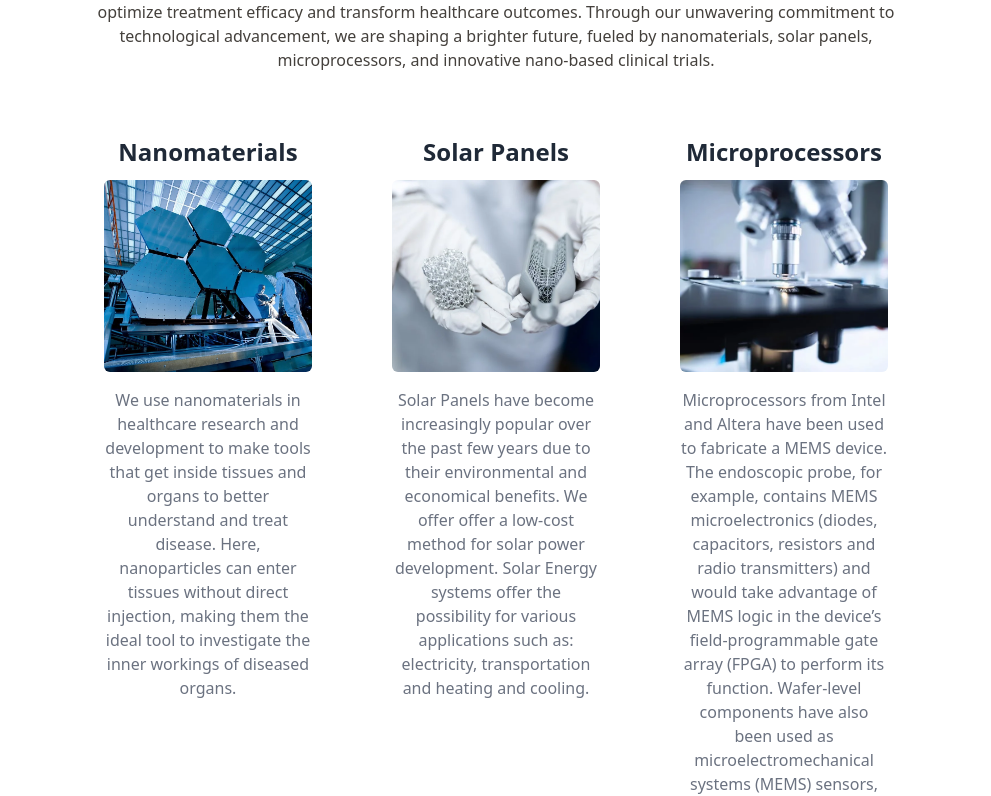
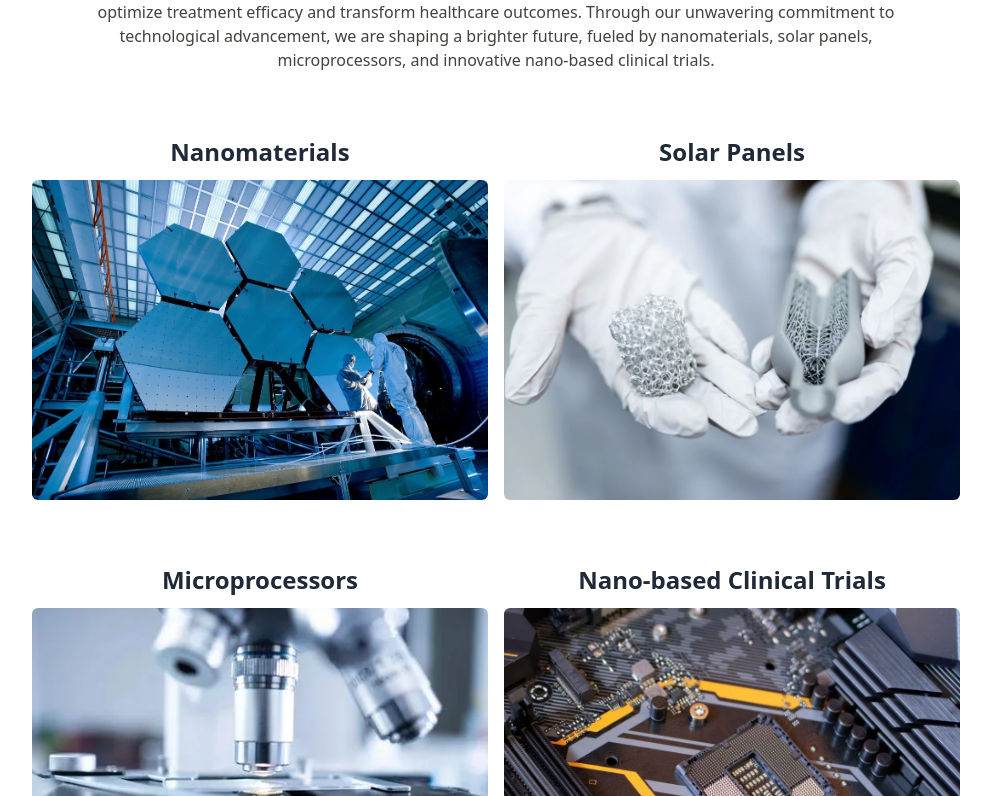
Before and after one commit to VFchristoff/BusinessPage, a React (Create React App) app in the folder website-aurora/: page / in a window 1280 px wide. Shown: the part 2764-3560 px from the top of the page, without its empty margins (144-1135 px from the left). Built offline with nearby package versions, Linux system fonts and the light colour scheme.

Commit message:
Created DynamicColumnsBox_Image_2.js to make a different row layout and hover effect

```diff
--- a/website-aurora/src/App.js
+++ b/website-aurora/src/App.js
@@ -5,6 +5,7 @@ import Homepage from './components/Homepage';
 import About from './components/About';
 import DynamicColumnsBox from "./components/DynamicColumnsBox";
 import DynamicColumnsBox_Image from "./components/DynamicColumnsBox_Image";
+import DynamicColumnsBox_Image_2 from "./components/DynamicColumnsBox_Image_2";
 import Footer from "./components/Footer";
 import Clients from "./components/Clients";
 
@@ -78,7 +79,7 @@ const App = () => {
         title="Our Technologies"
         description="At our company, we have established headquarters in three strategic locations, and our focus lies in pioneering cutting-edge technologies that have redefined industries. Our expertise spans across nanomaterials, solar panels, microprocessors, and nano-based clinical trials. With nanotechnology as our driving force, we engineer materials at the nanoscale, unlocking extraordinary properties that revolutionize electronics, healthcare, energy, and more. In the realm of renewable energy, we lead the way in designing and manufacturing state-of-the-art solar panels that efficiently convert sunlight into clean electricity. Our mastery of microprocessors enables us to develop high-performance computing components that power a diverse range of devices. Additionally, we leverage nanotechnology to enhance clinical trials, employing nanoscale drug delivery systems, diagnostic tools, and therapeutic approaches to optimize treatment efficacy and transform healthcare outcomes. Through our unwavering commitment to technological advancement, we are shaping a brighter future, fueled by nanomaterials, solar panels, microprocessors, and innovative nano-based clinical trials."
         />
-          <DynamicColumnsBox_Image title={titleContentTech} imageUrls={imageUrlsTechContent} description={descriptionTechContent} imageWidth={120} />
+          <DynamicColumnsBox_Image_2 title={titleContentTech} imageUrls={imageUrlsTechContent} description={descriptionTechContent} imageWidth={120} />
       <About
         id="clients"
         title="What our clients says"
--- a/website-aurora/src/components/DynamicColumnsBox_Image.js
+++ b/website-aurora/src/components/DynamicColumnsBox_Image.js
@@ -4,9 +4,9 @@ const DynamicColumnsBox_Image = ({ title, imageUrls, description }) => {
     return (
         <div className="flex flex-wrap justify-center px-6 sm:px-16 md:px-10 lg:px-20 xl:px-40 2xl:px-60">
             {title.map((_, index) => (
-                <div key={index} className={`w-full sm:w-1/2 md:w-1/3 lg:w-1/4 p-4 mb-4 ${index !== title.length - 1 ? 'md:mx-6' : ''}`}>
+                <div key={index} className={`transition duration-500 ease-in-out transform hover:scale-105 w-full sm:w-1/2 md:w-1/3 lg:w-1/4 p-4 mb-4 ${index !== title.length - 1 ? 'md:mx-6' : ''}`}>
                     <p className="text-center font-semibold text-2xl pb-3 text-gray-800">{title[index]}</p>
-                    <img src={imageUrls[index]} alt={`Image ${index + 1}`} className="object-cover h-48 w-full rounded-md mb-4 transition duration-500 ease-in-out transform hover:scale-105" />
+                    <img src={imageUrls[index]} alt={`Image ${index + 1}`} className="object-cover h-48 w-full rounded-md mb-4" />
                     <p className="text-center text-gray-500">{description[index]}</p>
                 </div>
             ))}
--- /dev/null
+++ b/website-aurora/src/components/DynamicColumnsBox_Image_2.js
@@ -0,0 +1,25 @@
+import React from 'react';
+
+const DynamicColumnsBox_Image_2 = ({ title, imageUrls, description }) => {
+    return (
+        <div className="flex flex-wrap justify-center px-6 sm:px-16 md:px-10 lg:px-20 xl:px-40 2xl:px-60">
+            {title.map((_, index) => (
+                <div key={index} className={`relative w-full sm:w-1/2 p-4 mb-4 ${index % 2 === 0 ? 'sm:pr-2' : 'sm:pl-2'}`}>
+                    <p className="text-center font-semibold text-2xl pb-3 text-gray-800">{title[index]}</p>
+                    <div className="relative group">
+                        <img
+                            src={imageUrls[index]}
+                            alt={`Image ${index + 1}`}
+                            className="object-cover h-80 w-full rounded-md mb-4 transition duration-500 ease-in-out transform group-hover:brightness-50"
+                        />
+                        <p className="absolute inset-0 flex items-center justify-center opacity-0 transition-opacity duration-300 ease-in-out group-hover:opacity-100 text-gray-100">
+                            <span className="text-lg p-4">{description[index]}</span>
+                        </p>
+                    </div>
+                </div>
+            ))}
+        </div>
+    );
+};
+
+export default DynamicColumnsBox_Image_2;
```
